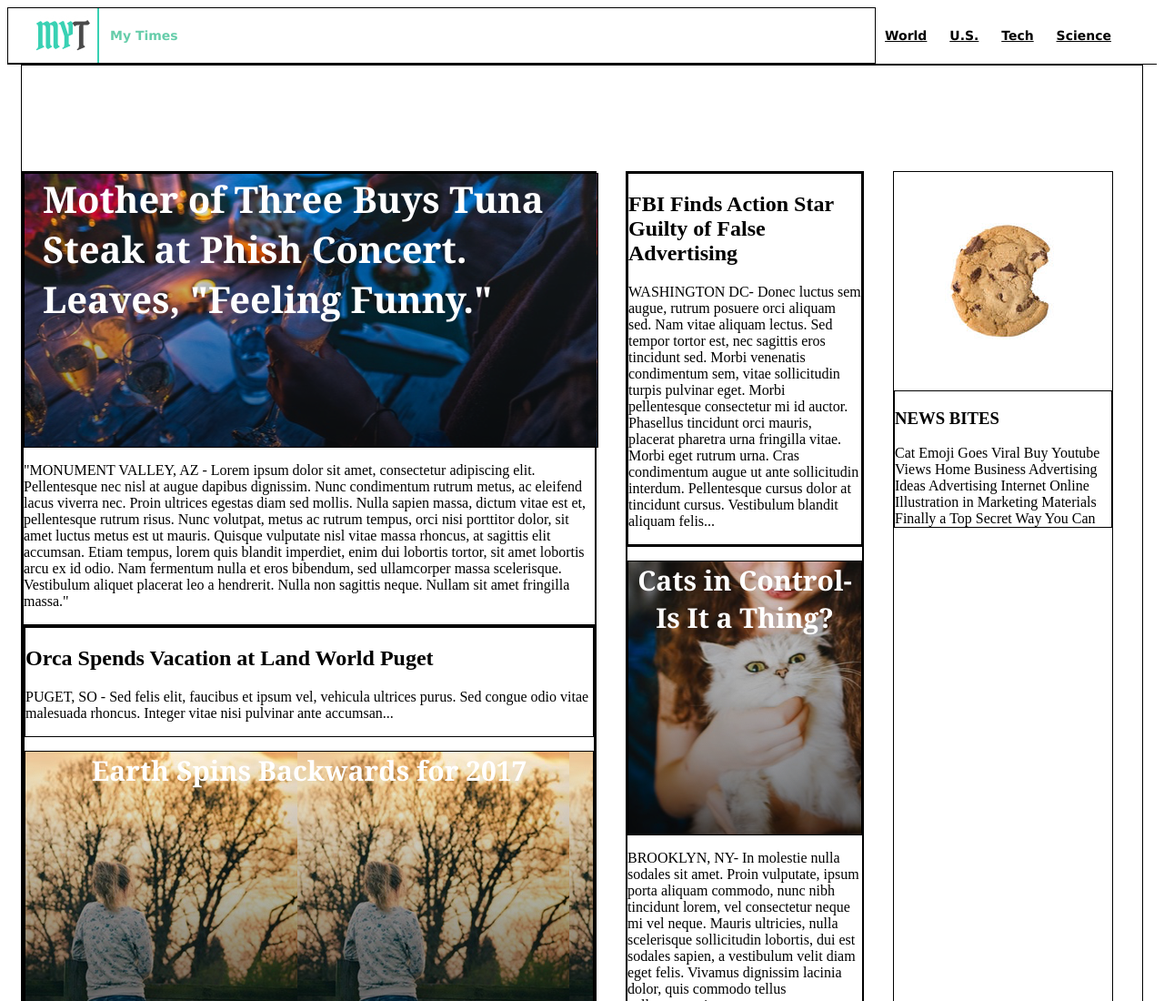
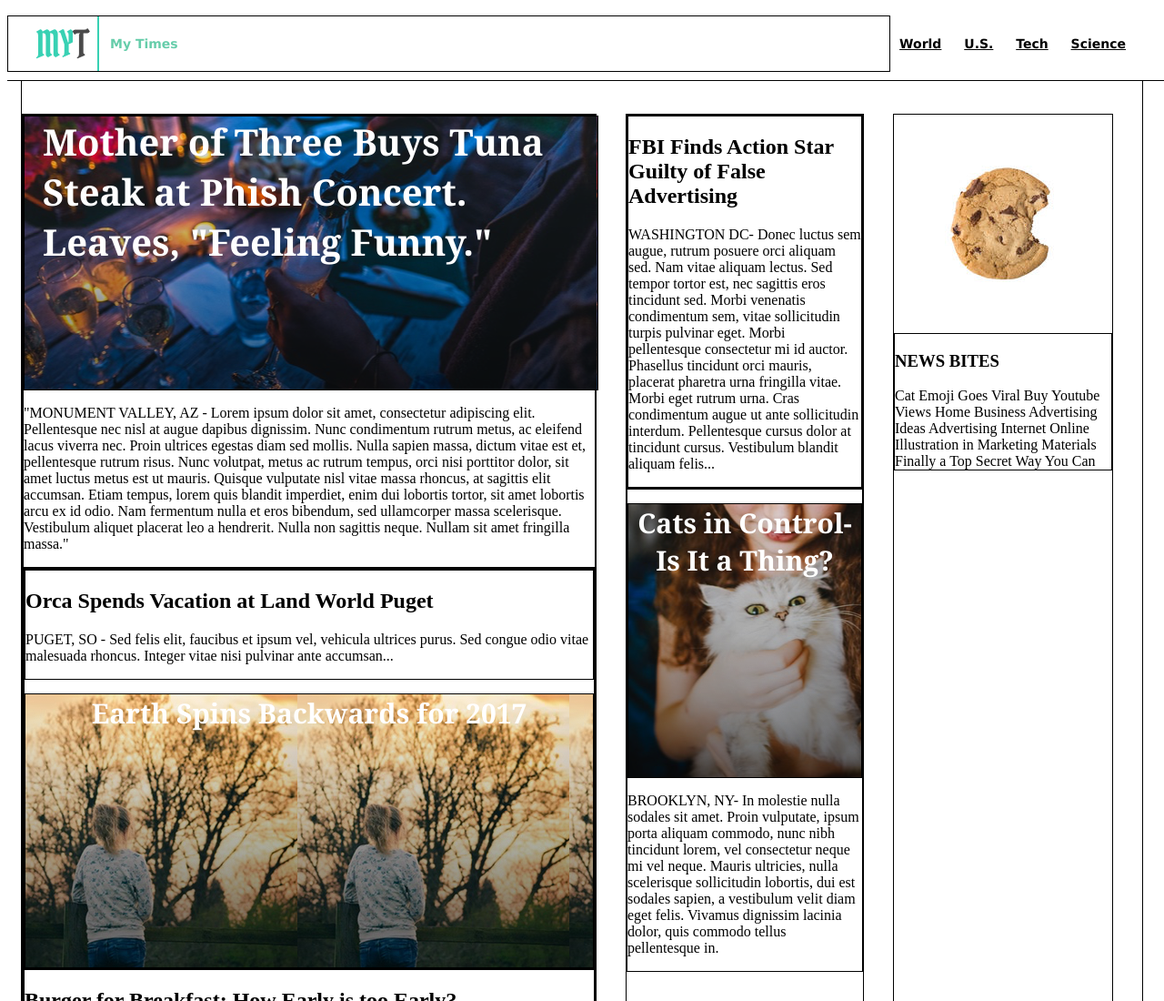
Before and after one commit to iLikeHotdogs/MyTimes, a plain HTML site: page index.html in a window 1280 px wide. Shown: the top 1100 px of the page at 91% size. Drawn offline with Linux system fonts and the light colour scheme.

Commit message:
fixed a few CSS issues

```diff
--- a/resources/css/style.css
+++ b/resources/css/style.css
@@ -1,9 +1,9 @@
 header {
   display: flex;
   align-items: center;
-  postion: fixed;
+  position: fixed;
   z-index: 1;
-  width: 100%
+  width: 100%;
   height: 80px;
   font-family: Verdana;
   font-size: 14px;
@@ -18,6 +18,7 @@ a {
 
 header nav {
   padding-right: 40px;
+  display: block;
 }
 
 div {
```
